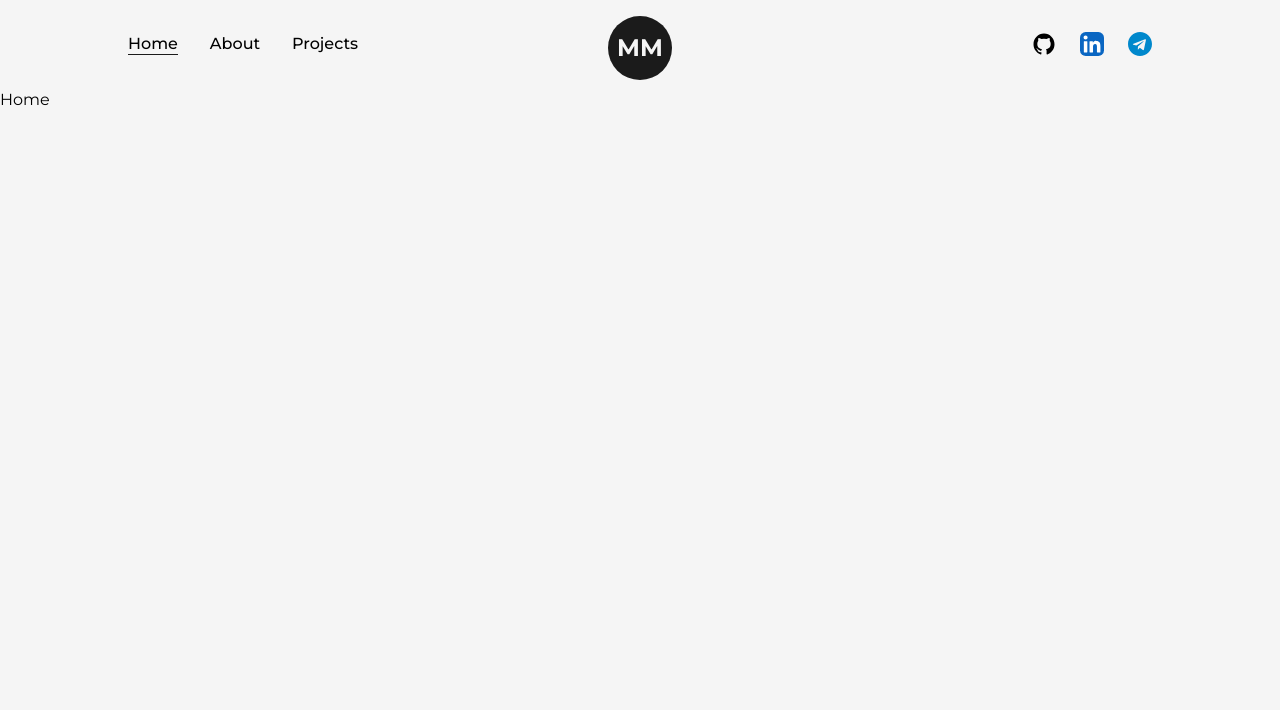
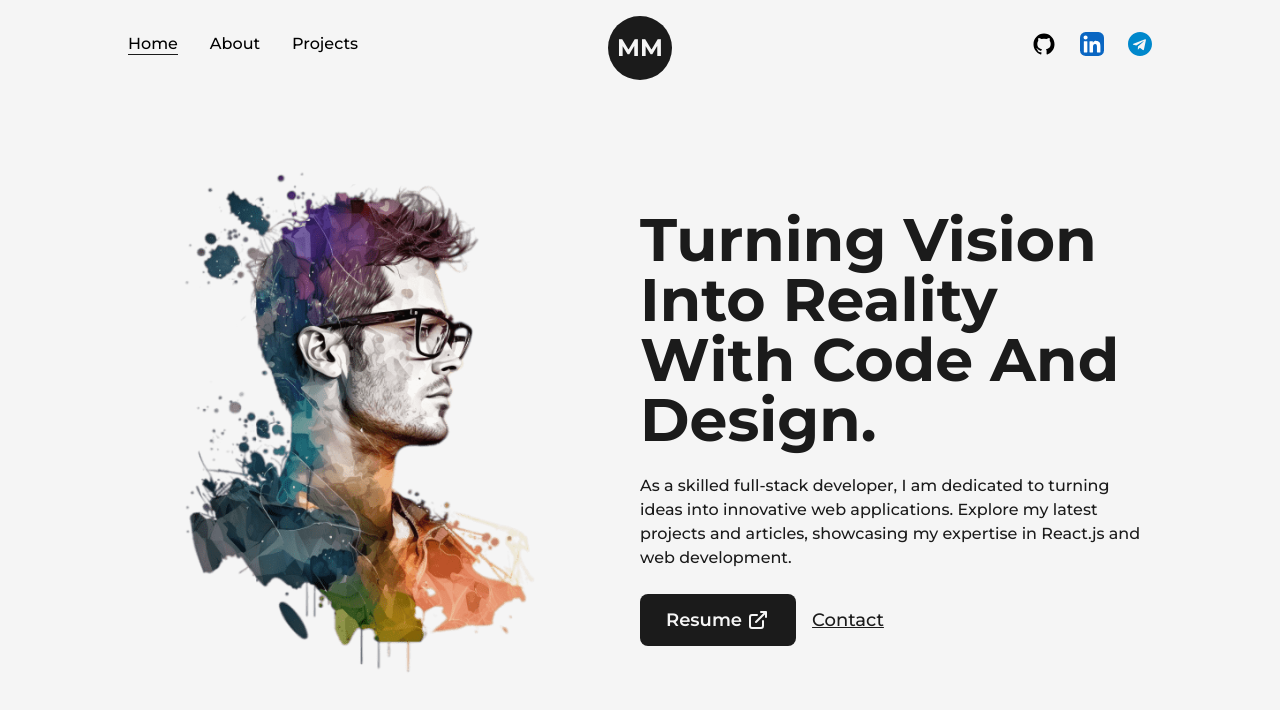
Before and after one commit to MykytaMusaiev/AdvancedPortfolio, a Next.js app: page / in a window 1280 px wide. Shown: the top 710 px of the page. Built offline with nearby package versions, Linux system fonts and the light colour scheme.

Commit message:
Home page + animated text

```diff
--- /dev/null
+++ b/src/components/AnimatedText.js
@@ -0,0 +1,53 @@
+import React from 'react'
+import { motion } from "framer-motion"
+
+const quote = {
+    initial: {
+        opacity: 1
+    },
+    animate: {
+        opacity: 1,
+        transition: {
+            delay: 0.5,
+            staggerChildren: 0.08
+        }
+    }
+}
+
+const singleWord = {
+    initial: {
+        opacity: 0,
+        y: 50
+    },
+    animate: {
+        opacity: 1,
+        y: 0,
+        transition: {
+            duration: 1
+        }
+    }
+}
+
+const AnimatedText = ({ text, className = "" }) => {
+    return (
+        <div className='w-full mx-auto py-2 flex items-center justify-center text-center overflow-hidden'>
+            <motion.h1 className={`inline-block w-full text-dark font-bold capitalize text-8xl ${className}`}
+                variants={quote}
+                initial="initial"
+                animate="animate"
+            >
+                {
+                    text.split(" ").map((word, index) =>
+                        <motion.span key={word + '-' + index} className='inline-block'
+                            variants={singleWord}
+                        >
+                            {word}&nbsp;
+                        </motion.span>
+                    )
+                }
+            </motion.h1>
+        </div>
+    )
+}
+
+export default AnimatedText
--- /dev/null
+++ b/src/components/Layout.js
@@ -0,0 +1,11 @@
+import React from 'react'
+
+const Layout = ({children, className=""}) => {
+  return (
+    <div className={`w-full h-full inline-block z-0 bg-light p-32 ${className}`}>
+        {children}
+    </div>
+  )
+}
+
+export default Layout
--- a/src/components/NavBar.js
+++ b/src/components/NavBar.js
@@ -46,6 +46,8 @@
             <div className='absolute left-[50%] translate-x-[-50%]'>
                 <Logo />
             </div>
+
+            {/* TODO додати локалізацію EN UA, як варіант https://formatjs.io/ */}
         </header>
     )
 }
--- a/src/pages/index.js
+++ b/src/pages/index.js
@@ -2,6 +2,11 @@
 import Image from 'next/image'
 import { Inter } from 'next/font/google'
 import styles from '@/styles/Home.module.css'
+import Layout from '@/components/Layout'
+import profilePic from "../../public/images/profile/developer-pic-1.png"
+import AnimatedText from '@/components/AnimatedText'
+import Link from 'next/link'
+import { LinkArrow } from '@/components/Icons'
 
 const inter = Inter({ subsets: ['latin'] })
 
@@ -12,8 +17,33 @@
         <title>Create Next App</title>
         <meta name="description" content="Generated by create next app" />
       </Head>
-      <main className=''>
-        Home
+      <main className='flex items-center text-dark w-full min-h-screen'>
+        <Layout className='pt-0'>
+          <div className="flex items-center justify-between w-full">
+            <div className='w-1/2'>
+              <Image src={profilePic} alt="Mykyta's photo" className='w-full h-auto' />
+            </div>
+            <div className='w-1/2 flex flex-col items-center self-center'>
+              <AnimatedText text="Turning Vision Into Reality With Code And Design." className='!text-6xl !text-left' />
+              <p className='my-4 text-base font-medium'>
+                As a skilled full-stack developer, I am dedicated to turning ideas into innovative web applications.
+                Explore my latest projects and articles, showcasing my expertise in React.js and web development.
+              </p>
+              <div className='flex items-center self-start mt-2'>
+                <Link href="/MusaievMykytaCV.pdf" target={'_blank'}
+                className='flex items-center bg-dark text-light p-2.5 px-6 rounded-lg text-lg font-semibold
+                hover:bg-light hover:text-dark border-2 border-solid border-transparent hover:border-dark'
+                download={true}
+                >Resume<LinkArrow className={"w-6 ml-1"}/>
+                </Link>
+                {/* TODO замінити на форму контакту сформовану в модалці з тейлвіндом і бібліотекою стану відправки. бібліотека для зв'язку EmailJS; Для тосту ToasterJS */}
+                <Link href="mailto:n.musaiev@gmail.com" target={'_blank'}
+                className='ml-4 text-lg font-medium capitalize text-dark underline'
+                >Contact</Link>
+              </div>
+            </div>
+          </div>
+        </Layout>
       </main>
     </>
   )
```
Also changed, not shown: 1 other file (tests, documents, lock files or other folders).
